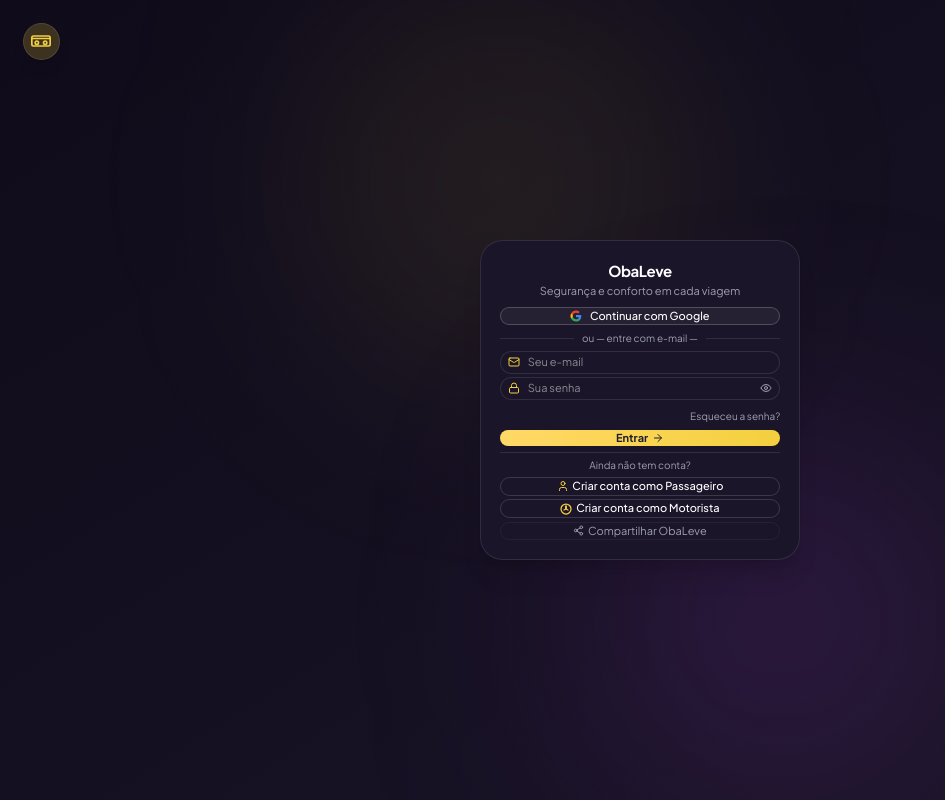
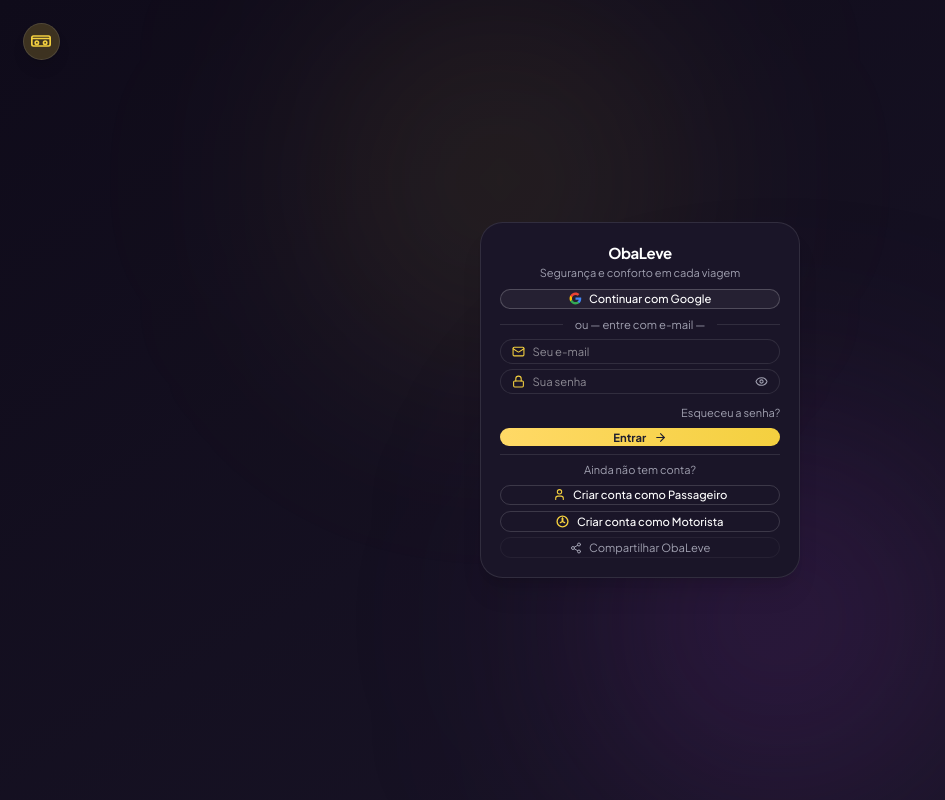
Before and after one commit to izakeobaleva/obaleva-app, a React (Vite) app: page / in a window 1280 px wide. Shown: the whole page, without its empty margins (0-945 px from the left). Built offline with nearby package versions, Linux system fonts and the light colour scheme; no server answers; the database is empty.

Commit message:
[dyad] wrote 2 file(s) + extra files edited outside of Dyad

```diff
--- a/src/index.css
+++ b/src/index.css
@@ -20,10 +20,10 @@
   .btn-premium {
     @apply relative overflow-hidden font-bold shadow-lg transition-all duration-200 text-[#1E1E2F];
     background: linear-gradient(135deg, #FFD966 0%, #F4D03F 100%);
-    padding: 0.1rem 0.6rem;
+    padding: 0.2rem 0.75rem;
     border-radius: 2rem;
-    font-size: 0.7rem;
-    line-height: 1.1;
+    font-size: 0.75rem;
+    line-height: 1.2;
     box-shadow: 0 4px 14px 0 rgba(244, 208, 63, 0.3);
   }
   .btn-premium:hover {
@@ -36,9 +36,9 @@
 
   /* Botão outline escuro ultra-compacto */
   .btn-outline-dark {
-    @apply border border-white/20 bg-transparent text-white/90 px-2 py-0 transition hover:bg-white/10 font-semibold;
-    font-size: 0.7rem;
-    line-height: 1.1;
+    @apply border border-white/20 bg-transparent text-white/90 px-3 py-0.5 transition hover:bg-white/10 font-semibold;
+    font-size: 0.75rem;
+    line-height: 1.2;
     border-radius: 2rem;
   }
 
@@ -60,8 +60,8 @@
   /* Input container ultra-compacto */
   .input-compact {
     @apply flex items-center gap-2 bg-[#1A1528] border border-white/10 rounded-2xl px-2 py-0;
-    font-size: 0.7rem;
-    line-height: 1.1;
+    font-size: 0.75rem;
+    line-height: 1.2;
   }
 }
 
--- a/src/pages/Login.tsx
+++ b/src/pages/Login.tsx
@@ -113,9 +113,9 @@ export default function Login() {
 
         <button
           onClick={handleGoogleLogin}
-          className="w-full rounded-2xl border border-white/20 bg-white/5 text-white flex items-center justify-center gap-2 hover:bg-white/10 hover:border-white/30 transition-all font-medium text-[11px] px-2"
+          className="w-full rounded-2xl border border-white/20 bg-white/5 text-white flex items-center justify-center gap-2 hover:bg-white/10 hover:border-white/30 transition-all font-medium text-xs py-0.5"
         >
-          <svg viewBox="0 0 24 24" width="12" height="12" xmlns="http://www.w3.org/2000/svg">
+          <svg viewBox="0 0 24 24" width="13" height="13" xmlns="http://www.w3.org/2000/svg">
             <path d="M22.56 12.25c0-.78-.07-1.53-.2-2.25H12v4.26h5.92a5.06 5.06 0 01-2.2 3.32v2.77h3.57c2.08-1.92 3.28-4.74 3.28-8.1z" fill="#4285F4"/>
             <path d="M12 23c2.97 0 5.46-.98 7.28-2.66l-3.57-2.77c-.98.66-2.23 1.06-3.71 1.06-2.86 0-5.29-1.93-6.16-4.53H2.18v2.84C3.99 20.53 7.7 23 12 23z" fill="#34A853"/>
             <path d="M5.84 14.09c-.22-.66-.35-1.36-.35-2.09s.13-1.43.35-2.09V7.07H2.18C1.43 8.55 1 10.22 1 12s.43 3.45 1.18 4.93l2.85-2.22.81-.62z" fill="#FBBC05"/>
@@ -124,34 +124,34 @@ export default function Login() {
           Continuar com Google
         </button>
 
-        <div className="relative my-1.5">
+        <div className="relative my-2">
           <div className="absolute inset-0 flex items-center">
             <div className="w-full border-t border-white/10"></div>
           </div>
-          <div className="relative flex justify-center text-[10px]">
-            <span className="bg-[#1A1528] px-2 text-[#A0A0B0]">ou — entre com e-mail —</span>
+          <div className="relative flex justify-center text-xs">
+            <span className="bg-[#1A1528] px-3 text-[#A0A0B0]">ou — entre com e-mail —</span>
           </div>
         </div>
 
-        <form onSubmit={handleSubmit} className="space-y-1">
-          <div className="flex items-center gap-2 bg-[#1A1528] border border-white/10 rounded-2xl px-2">
-            <Mail size={12} className="text-[#F4D03F] shrink-0" />
+        <form onSubmit={handleSubmit} className="space-y-1.5">
+          <div className="flex items-center gap-2 bg-[#1A1528] border border-white/10 rounded-2xl px-3 py-0.5">
+            <Mail size={13} className="text-[#F4D03F] shrink-0" />
             <input
               type="email"
               placeholder="Seu e-mail"
-              className="w-full bg-transparent text-white placeholder-white/50 focus:outline-none text-[11px] py-0.5"
+              className="w-full bg-transparent text-white placeholder-white/50 focus:outline-none text-xs py-0.5"
               value={email}
               onChange={e => setEmail(e.target.value)}
               required
             />
           </div>
 
-          <div className="flex items-center gap-2 bg-[#1A1528] border border-white/10 rounded-2xl px-2">
-            <Lock size={12} className="text-[#F4D03F] shrink-0" />
+          <div className="flex items-center gap-2 bg-[#1A1528] border border-white/10 rounded-2xl px-3 py-0.5">
+            <Lock size={13} className="text-[#F4D03F] shrink-0" />
             <input
               type={showPassword ? 'text' : 'password'}
               placeholder="Sua senha"
-              className="w-full bg-transparent text-white placeholder-white/50 focus:outline-none text-[11px] py-0.5"
+              className="w-full bg-transparent text-white placeholder-white/50 focus:outline-none text-xs py-0.5"
               value={password}
               onChange={e => setPassword(e.target.value)}
               required
@@ -162,38 +162,38 @@ export default function Login() {
               className="text-[#A0A0B0] hover:text-white transition shrink-0 p-0 min-h-0 min-w-0"
               aria-label={showPassword ? 'Ocultar senha' : 'Mostrar senha'}
             >
-              {showPassword ? <EyeOff size={12} /> : <Eye size={12} />}
+              {showPassword ? <EyeOff size={13} /> : <Eye size={13} />}
             </button>
           </div>
 
           <div className="text-right">
-            <Link to="/forgot-password" className="text-[10px] text-[#A0A0B0] hover:text-[#F4D03F] transition">
+            <Link to="/forgot-password" className="text-[11px] text-[#A0A0B0] hover:text-[#F4D03F] transition">
               Esqueceu a senha?
             </Link>
           </div>
 
           <button
             type="submit"
-            className="w-full rounded-2xl font-bold bg-gradient-to-r from-[#FFD966] to-[#F4D03F] text-[#1E1E2F] hover:shadow-lg transition-all flex items-center justify-center gap-1 text-[11px] px-2"
+            className="w-full rounded-2xl font-bold bg-gradient-to-r from-[#FFD966] to-[#F4D03F] text-[#1E1E2F] hover:shadow-lg transition-all flex items-center justify-center gap-2 text-xs py-0.5"
           >
-            Entrar <ArrowRight size={12} />
+            Entrar <ArrowRight size={13} />
           </button>
         </form>
 
-        <div className="border-t border-white/10 pt-1.5 mt-1.5 space-y-1">
-          <p className="text-[10px] text-[#A0A0B0] text-center">Ainda não tem conta?</p>
+        <div className="border-t border-white/10 pt-2 mt-2 space-y-1.5">
+          <p className="text-[11px] text-[#A0A0B0] text-center">Ainda não tem conta?</p>
           <Link
             to="/register"
-            className="w-full rounded-2xl border border-white/15 text-white flex items-center justify-center gap-1 hover:bg-white/5 hover:border-white/30 transition-all font-medium text-[11px] px-2"
+            className="w-full rounded-2xl border border-white/15 text-white flex items-center justify-center gap-2 hover:bg-white/5 hover:border-white/30 transition-all font-medium text-xs py-0.5"
           >
-            <User size={12} className="text-[#F4D03F]" />
+            <User size={13} className="text-[#F4D03F]" />
             Criar conta como Passageiro
           </Link>
           <Link
             to="/register-driver"
-            className="w-full rounded-2xl border border-white/15 text-white flex items-center justify-center gap-1 hover:bg-white/5 hover:border-white/30 transition-all font-medium text-[11px] px-2"
+            className="w-full rounded-2xl border border-white/15 text-white flex items-center justify-center gap-2 hover:bg-white/5 hover:border-white/30 transition-all font-medium text-xs py-0.5"
           >
-            <svg viewBox="0 0 24 24" width="12" height="12" fill="none" stroke="#F4D03F" strokeWidth="2.5" strokeLinecap="round" strokeLinejoin="round">
+            <svg viewBox="0 0 24 24" width="13" height="13" fill="none" stroke="#F4D03F" strokeWidth="2.5" strokeLinecap="round" strokeLinejoin="round">
               <circle cx="12" cy="12" r="10"/>
               <path d="M12 6v6l4 2"/>
               <path d="M12 6v6l-4 2"/>
@@ -205,9 +205,9 @@ export default function Login() {
 
         <button
           onClick={handleShare}
-          className="w-full mt-1 rounded-2xl text-[#A0A0B0] hover:text-white hover:bg-white/5 transition-all flex items-center justify-center gap-1 text-[11px] border border-white/5 px-2"
+          className="w-full mt-1.5 rounded-2xl text-[#A0A0B0] hover:text-white hover:bg-white/5 transition-all flex items-center justify-center gap-2 text-xs border border-white/5 py-0.5"
         >
-          <Share2 size={11} />
+          <Share2 size={12} />
           Compartilhar ObaLeve
         </button>
       </motion.div>
```
Also changed, not shown: .dyad/screenshot/37f1efe06737103c15b8d5c36fd92089abe7a0a6.png (added).
